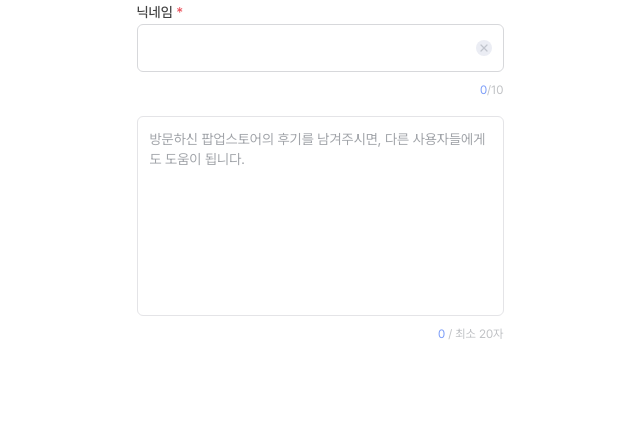
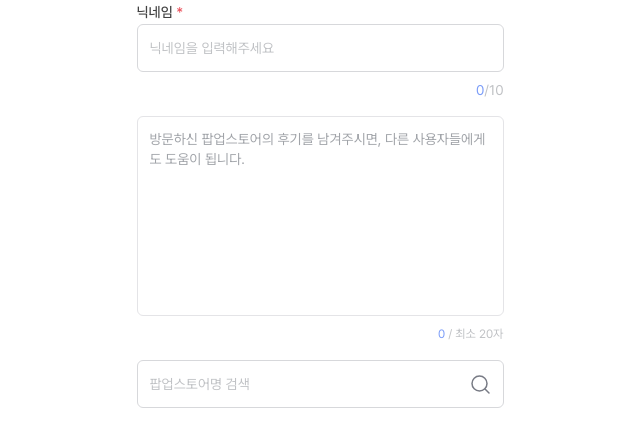
Before and after one commit to elfinana/poppy-fe, a Next.js app in the folder apps/web/: page /textField in a window 1280 px wide. Shown: the top 446 px of the page, without its empty margins (320-960 px from the left). Built offline with nearby package versions, Linux system fonts and the light colour scheme.

Commit message:
feat : middle commit

```diff
--- a/apps/web/app/textField/page.tsx
+++ b/apps/web/app/textField/page.tsx
@@ -1,15 +1,27 @@
+'use client';
+
+import React from 'react';
+
 import { Input, Textarea } from '../../src/shared/index';
 
-type props = {};
-export default function page() {
+type Props = {};
+
+export default function Page() {
   const data = {
     nickName: 'test',
   };
 
+  const handleClick = () => {
+    alert('test');
+  };
+
   return (
     <div className="flex flex-col w-full gap-4">
-      <Input type="text" value={''} label="닉네임" />
+      <Input label="닉네임" existingName={data.nickName} />
+
       <Textarea />
+
+      <Input variantType="search" onClick={handleClick} />
     </div>
   );
 }
--- a/apps/web/src/shared/ui/icon.tsx
+++ b/apps/web/src/shared/ui/icon.tsx
@@ -6,9 +6,10 @@ type Props = {
   width?: number;
   height?: number;
   className?: string;
+  onClick?: () => void;
 };
 
-export const Icon = ({ className, icon, width = 16, height = 16 }: Props) => {
+export const Icon = ({ className, icon, width = 16, height = 16, onClick }: Props) => {
   return (
     <>
       <span
@@ -18,6 +19,7 @@ export const Icon = ({ className, icon, width = 16, height = 16 }: Props) => {
           height: `${height}px`,
           background: `url('/icons/${icon}.svg')`,
         }}
+        onClick={onClick}
       />
     </>
   );
--- a/apps/web/src/shared/ui/input.tsx
+++ b/apps/web/src/shared/ui/input.tsx
@@ -6,29 +6,50 @@ import { Icon } from './icon';
 
 type InputProps = React.ComponentProps<'input'> & {
   label?: string;
+  variantType?: 'default' | 'search';
+  existingName?: string;
+  onClick?: () => void;
 };
 
-const Input = React.forwardRef<HTMLInputElement, InputProps>(({ className, type, label, ...props }, ref) => {
-  const [inputValue, setInputValue] = React.useState();
+const Input = React.forwardRef<HTMLInputElement, InputProps>(
+  ({ className, type = 'text', label, variantType = 'default', onClick, existingName, ...props }, ref) => {
+    const [inputValue, setInputValue] = React.useState<string>('');
+    const [charCount, setCharCount] = React.useState<number>(0);
+    const [message, setMessage] = React.useState<string>('');
+    const [messageColor, setMessageColor] = React.useState<string>('text-warning');
+
     const inputRef = React.useRef<HTMLInputElement>(null);
-  const warningRef = React.useRef<HTMLDivElement>(null);
-  const [charCount, setCharCount] = React.useState(0);
 
     const handleChange = (e: React.ChangeEvent<HTMLInputElement>) => {
-    const inputValue = e.target.value;
+      const value = e.target.value;
+      setInputValue(value);
+      setCharCount(value.length);
 
-    setCharCount(inputValue.length);
-
-    if (inputValue.length > 10) {
-      if (warningRef.current) {
-        warningRef.current.style.visibility = 'visible';
-      }
-    } else if (warningRef.current) {
-      warningRef.current.style.visibility = 'hidden';
+      if (value.length > 10) {
+        setMessage('10자 이내로 입력해 주세요.');
+        setMessageColor('text-warning');
+      } else if (existingName && value === existingName) {
+        setMessage('이미 사용 중인 닉네임입니다.');
+        setMessageColor('text-warning');
+      } else if (value.length > 0) {
+        setMessage('사용 가능한 닉네임입니다.');
+        setMessageColor('text-blue-500');
+      } else {
+        setMessage('');
+        setMessageColor('text-warning');
       }
     };
 
-  const valueHandler = (value: string) => {};
+    const handleClear = () => {
+      if (variantType === 'default') {
+        setInputValue('');
+        setCharCount(0);
+        setMessage('');
+        inputRef.current?.focus();
+      } else if (onClick) {
+        onClick();
+      }
+    };
 
     return (
       <div className="w-full">
@@ -37,32 +58,40 @@ const Input = React.forwardRef<HTMLInputElement, InputProps>(({ className, type,
             {label} <span className="text-warning">*</span>
           </span>
         )}
-      <div className="relative w-full ">
+        <div className="relative w-full">
           <input
-          type={type || 'text'}
+            type={type}
             ref={ref || inputRef}
+            value={inputValue}
             onChange={handleChange}
-          value={inputValue}
+            placeholder={variantType === 'search' ? '팝업스토어명 검색' : '닉네임을 입력해주세요'}
             className={cn(
-            'flex h-[48px] w-full placeholder-gray-300 rounded-md    pl-[12px] pr-[34px] py-[14px] border border-gray-200 focus-visible:outline-none    focus-visible:border-blue-500  md:text-sm',
+              'flex h-[48px] w-full placeholder-gray-300 rounded-md pl-[12px] pr-[34px] py-[14px] border border-gray-200 focus-visible:outline-none focus-visible:border-blue-500 md:text-sm',
               className,
             )}
             {...props}
           />
-        <Icon className="absolute transform -translate-y-1/2 top-1/2 right-[12px]" icon="ic-delete" />
+          <Icon
+            className={`absolute transform -translate-y-1/2 top-1/2 right-[12px] cursor-pointer  ${variantType === 'search' || charCount > 0 ? '' : 'invisible'}`}
+            icon={variantType === 'default' ? 'ic-delete' : 'ic-search'}
+            width={variantType === 'search' ? 24 : 16}
+            height={variantType === 'search' ? 24 : 16}
+            onClick={handleClear}
+          />
         </div>
+        {variantType === 'default' && (
           <div className="flex items-center justify-between mt-[8px]">
-        <div ref={warningRef} className="text-sm text-warning" style={{ visibility: 'hidden' }}>
-          10자 이내로 입력해 주세요.
-        </div>
-
-        <div className="text-gray-300 text-c2">
-          <span className={charCount <= 10 ? 'text-blue-500' : 'text-warning'}>{charCount}</span>/10
+            <div className={`text-sm ${messageColor}`}>{message && <span>{message}</span>}</div>
+            <div className="text-sm text-gray-300 text-c2">
+              <span className={` ${charCount <= 10 ? 'text-blue-500' : 'text-warning'}`}>{charCount}</span>
+              /10
             </div>
           </div>
+        )}
       </div>
     );
-});
+  },
+);
 
 Input.displayName = 'Input';
 export { Input };
```
Also changed, not shown: apps/web/public/icons/ic-search.svg (added). Lines whose indentation alone changed are shown as unchanged.
